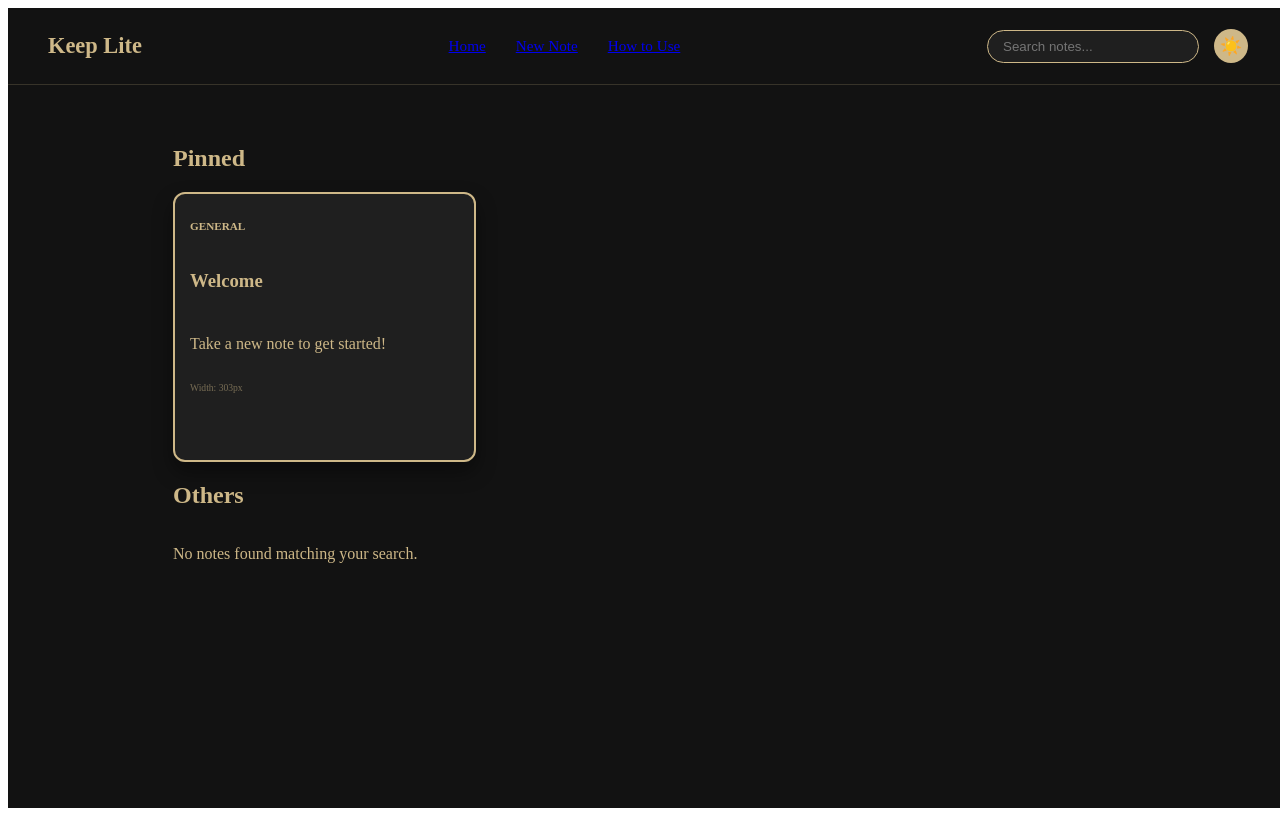
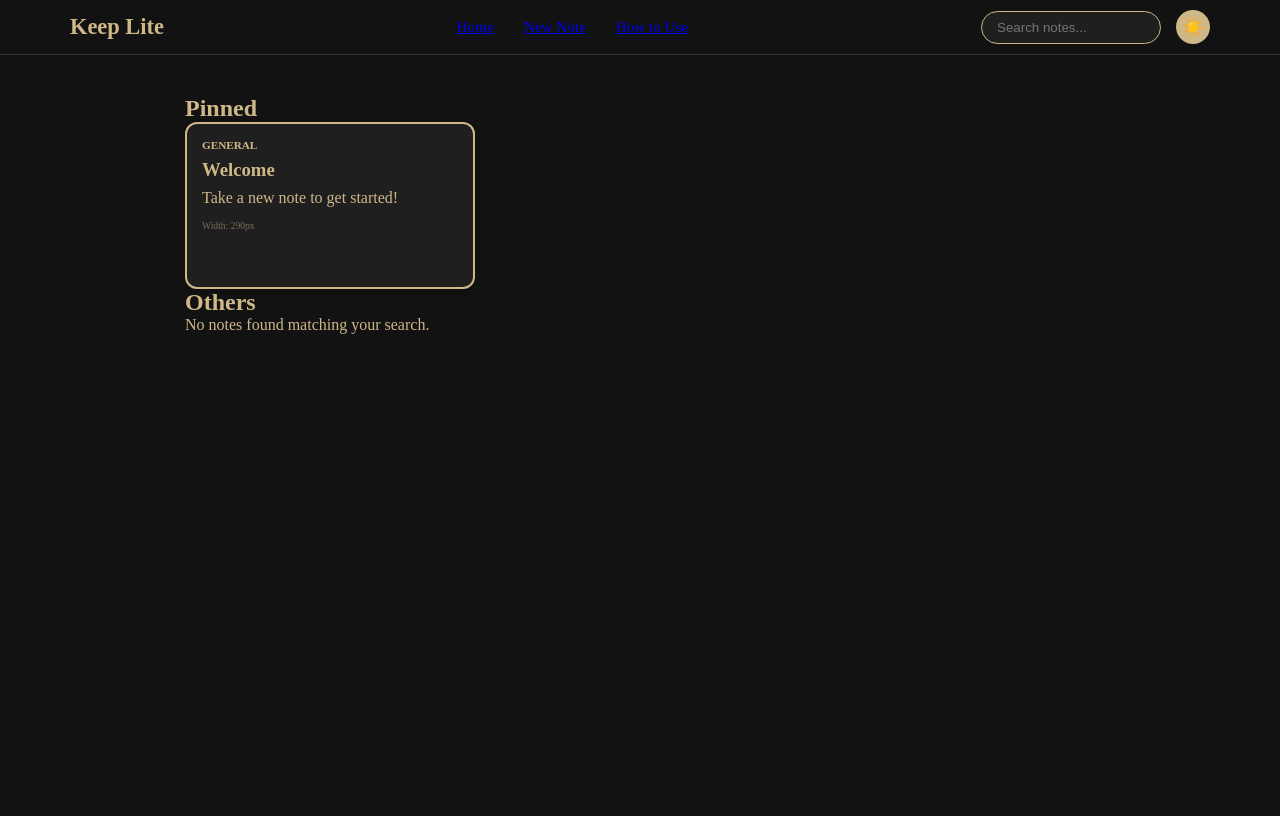
Before and after one commit to akang05/Profile-App, a React (Vite) app: page / in a window 1280 px wide. Built offline with nearby package versions, Linux system fonts and the light colour scheme.

Commit message:
Checkpoint 3

```diff
--- a/src/App.css
+++ b/src/App.css
@@ -1,94 +1,48 @@
-/* --- Keep Sections 1, 2, and 3 as they are --- */
+/* 1. Global Reset & Root */
+html, body {
+  margin: 0;
+  padding: 0;
+  /* This ensures the base "canvas" matches your dark theme */
+  background-color: #121212;
+  /* Prevents horizontal shifting that reveals white gaps */
+  overflow-x: hidden;
+  width: 100%;
+}
 
-/* 4. THE NOTE FORM (Vertical Layout) */
-.form-container {
+* {
+  box-sizing: border-box;
+  margin: 0;
+  padding: 0;
+}
+
+.app-root {
+  min-height: 100vh;
+  /* Using 100% instead of 100vw prevents the "scrollbar gap" white sliver */
   width: 100%;
   display: flex;
-  justify-content: center;
-  padding: 20px;
+  flex-direction: column;
+  align-items: center;
+  transition: background 0.3s ease;
+  overflow-x: hidden;
 }
 
-.profile-form {
-  display: flex;
-  flex-direction: column; /* Forces vertical stack */
-  gap: 15px;
-  width: 100%;
-  max-width: 600px;
-  margin: 0 auto;
+/* Updated Dark Mode to be extra strict */
+.dark-mode {
+  background-color: #121212 !important;
+  color: #ceb888 !important;
 }
 
-.input-group {
-  display: flex;
-  flex-direction: column;
-  width: 100%;
-  gap: 12px;
-}
-
-.profile-form input,
-.profile-form textarea {
-  width: 100%;
-  padding: 14px;
-  border-radius: 8px;
-  border: 1px solid rgba(206, 184, 136, 0.4);
-  background: rgba(150, 150, 150, 0.05);
-  color: inherit;
-  font-size: 1rem;
-  outline: none;
-  transition: border-color 0.2s;
-}
-
-.profile-form textarea {
-  min-height: 180px; /* More space for actual notes */
-  resize: vertical;
-}
-
-.profile-form input:focus,
-.profile-form textarea:focus {
-  border-color: #ceb888;
-}
-
-.submit-btn {
-  width: 100%;
-  padding: 12px;
-  background-color: #f0f0f0; /* The light grey look from your reference */
-  color: #121212;
-  border: none;
-  font-weight: bold;
-  cursor: pointer;
-  border-radius: 4px;
-  margin-top: 10px;
-}
-
-.submit-btn:hover {
-  background-color: #ceb888;
-}
-
-/* 5. HOW TO USE / USER GUIDE */
-.how-to-content {
-  display: flex;
-  flex-direction: column;
-  gap: 20px;
-  width: 100%;
-  max-width: 700px;
-  margin: 0 auto;
+.light-mode {
+  background-color: #ffffff !important;
+  color: #202124 !important;
 }
 
 .how-to-step {
   padding: 20px;
-  background: rgba(206, 184, 136, 0.03);
-  border-left: 5px solid #ceb888; /* Stylish gold accent line */
+  /* Slightly darker background for the guide cards in the dark theme */
+  background: rgba(206, 184, 136, 0.07);
+  border-left: 5px solid #ceb888;
   border-radius: 4px;
   text-align: left;
+  margin-bottom: 10px; /* Space between steps */
 }
-
-.how-to-step h3 {
-  color: #ceb888;
-  margin-bottom: 8px;
-  font-size: 1.2rem;
-}
-
-.how-to-step p {
-  line-height: 1.6;
-  font-size: 1rem;
-  opacity: 0.9;
-}
```
